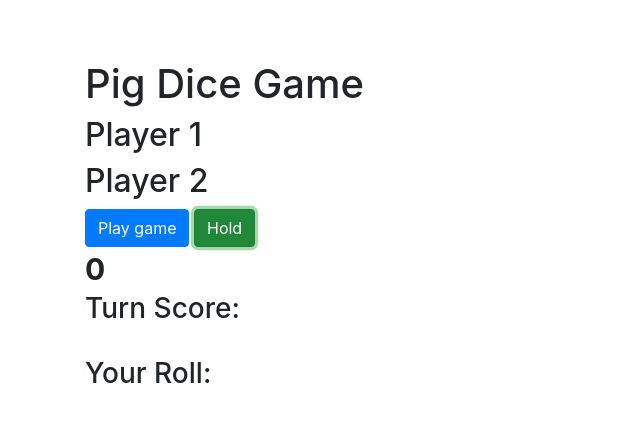
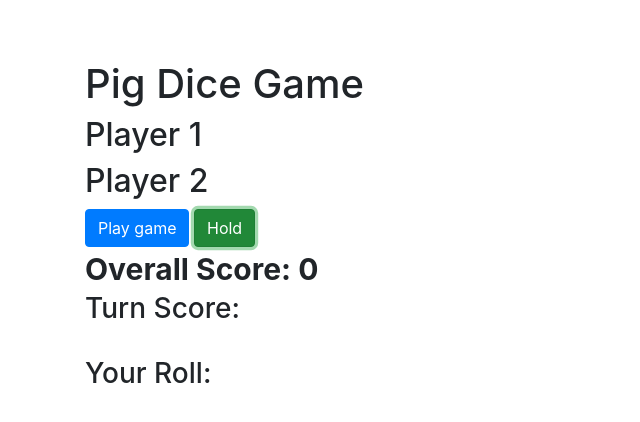
Before and after one commit to drewjparker91/pig-dice, a plain HTML site: page index.html in a window 1280 px wide. Both pictures are taken after a click on the button "Hold". Shown: the whole page, without its empty margins (0-640 px from the left). Drawn offline with Linux system fonts and the light colour scheme.

Commit message:
update index.html file to show overal score
Co-authored-by: Johnny Duverseau <duverseaujohnny21@gmail.com>

```diff
--- a/index.html
+++ b/index.html
@@ -17,7 +17,7 @@
     <button id="roll" class="btn btn-primary" type="button btn">Play game</button>
     <button id="hold" class="btn btn-success" type="button btn">Hold</button>
   </div>
-  <div id="output" class="overallScore"></div>
+  <div id="output" class="overallScore">Overall Score:</div>
   <h3>Turn Score:<span id="player1TurnScore"></span></h3><br>
     <h3>Your Roll: <span id="player1Roll"></span></h3>
   </div>
--- a/js/scripts.js
+++ b/js/scripts.js
@@ -10,12 +10,10 @@ Player.prototype.rollDice = function () {
   let random = Math.floor((Math.random() * 6) + 1);
   this.roll = random;
   this.turnScore += this.roll;
-  console.log(this.roll);
 }
 
 Player.prototype.addScore = function() {
   this.overallScore += this.turnScore;
-  console.log(this.turnScore);
 }
 
 
@@ -38,7 +36,7 @@ $(document).ready(function() {
     $("button#hold").click(function(event) {
       event.preventDefault();
       player1.addScore(Object.values(player1));
-      $("#output").text(player1.overallScore);
+      $("#output").text("Overall Score: " + player1.overallScore);
 
   });
     // event.preventDefault();
```
